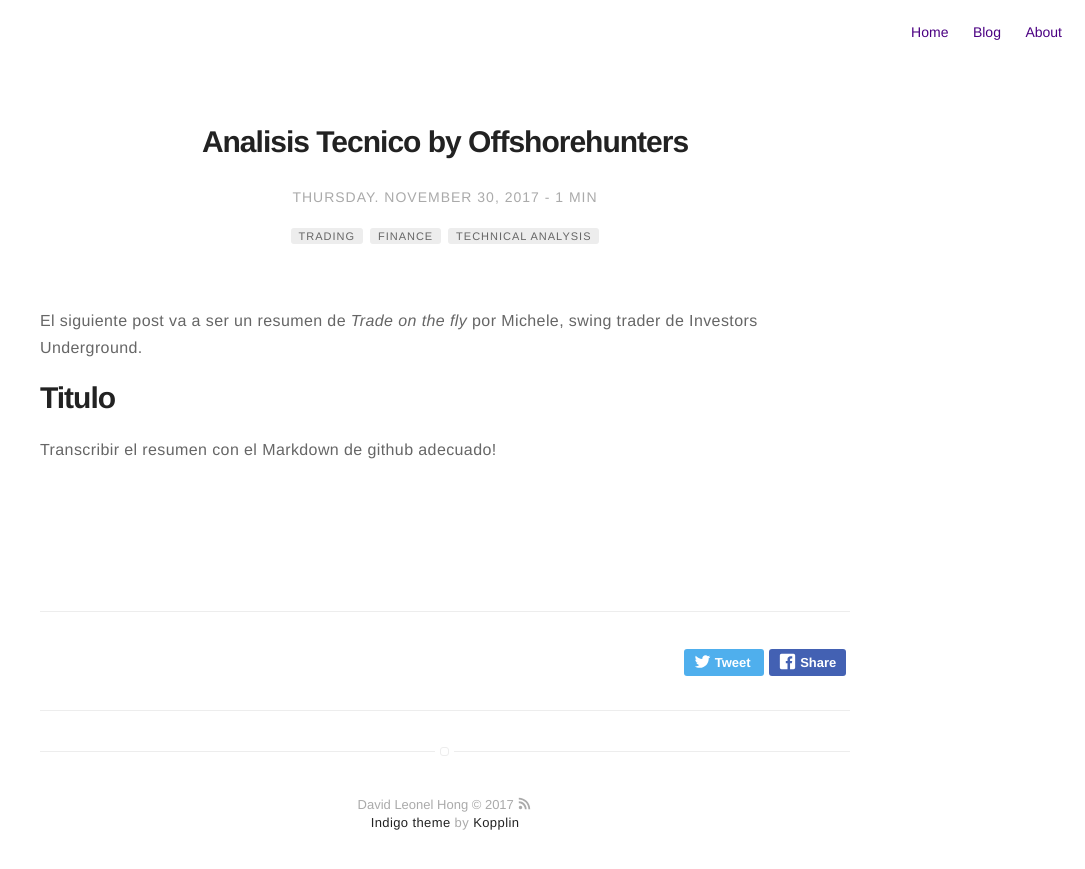
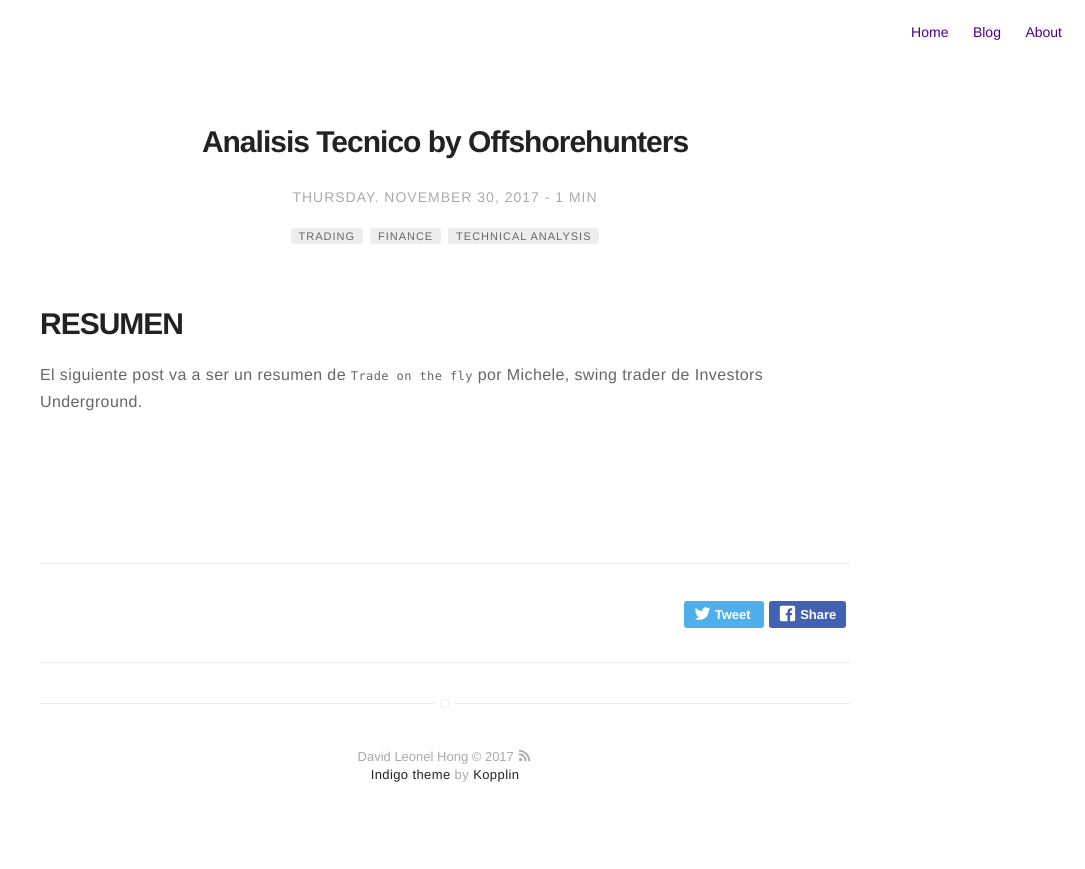
Before and after one commit to davidleonelhong/davidleonelhong.github.io, a Jekyll site: the page built from _posts/2017-11-30-Analisis-Tecnico.md, in a window 1280 px wide. Shown: the top 869 px of the page, without its empty margins (195-1280 px from the left). Built offline with Jekyll 4.4.1, drawn with Linux system fonts in a browser that asks for light colours; a script that is not in the unit is left out.

Commit message:
Update 2017-11-30-Analisis-Tecnico.md

```diff
--- a/_posts/2017-11-30-Analisis-Tecnico.md
+++ b/_posts/2017-11-30-Analisis-Tecnico.md
@@ -12,8 +12,6 @@ author: David L Hong
 description: Analisis de equity segun indicadores tecnicos
 ---
 
-El siguiente post va a ser un resumen de *Trade on the fly* por Michele, swing trader de Investors Underground.
+# RESUMEN
 
-# Titulo
-
-Transcribir el resumen con el Markdown de github adecuado!
+El siguiente post va a ser un resumen de `Trade on the fly` por Michele, swing trader de Investors Underground.
```
